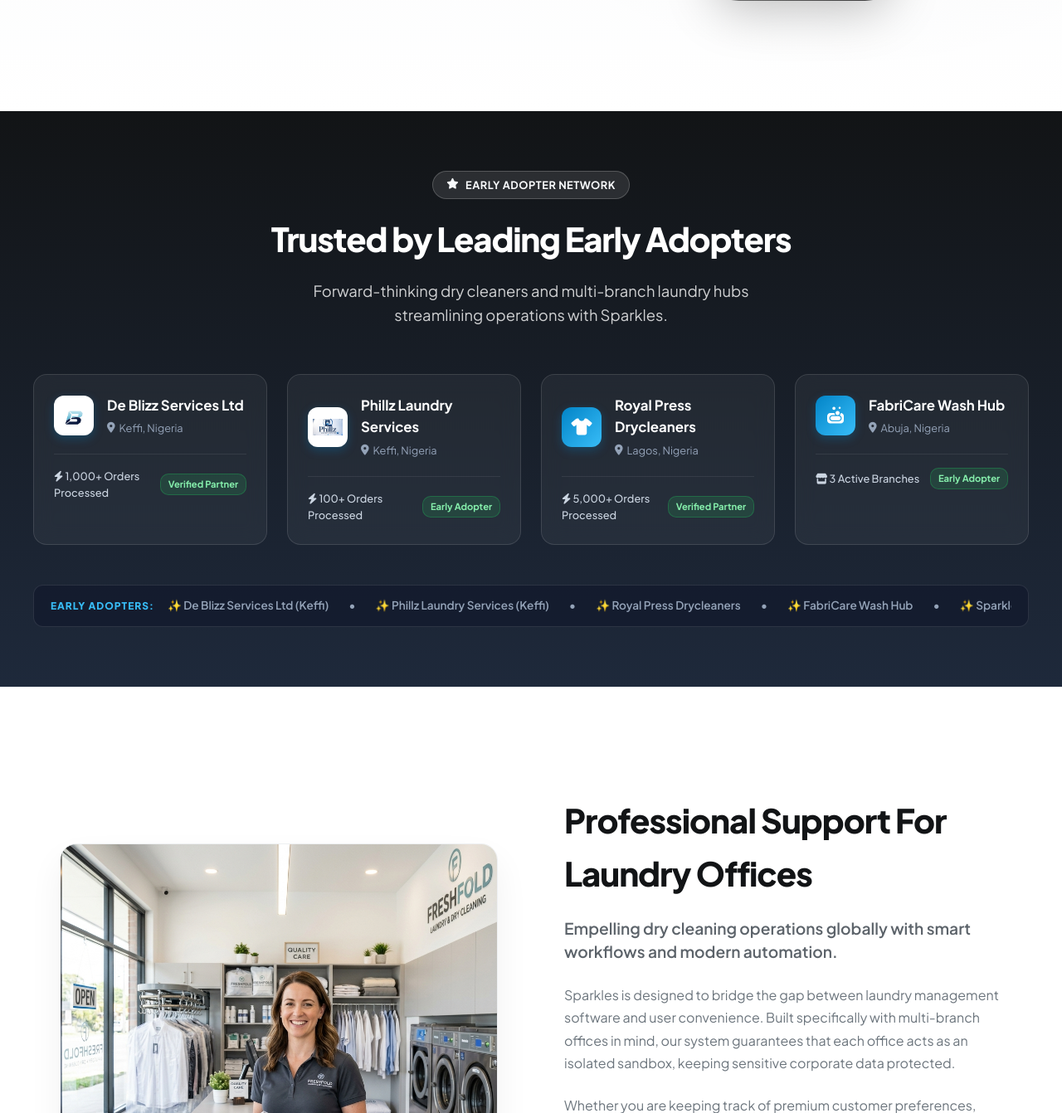
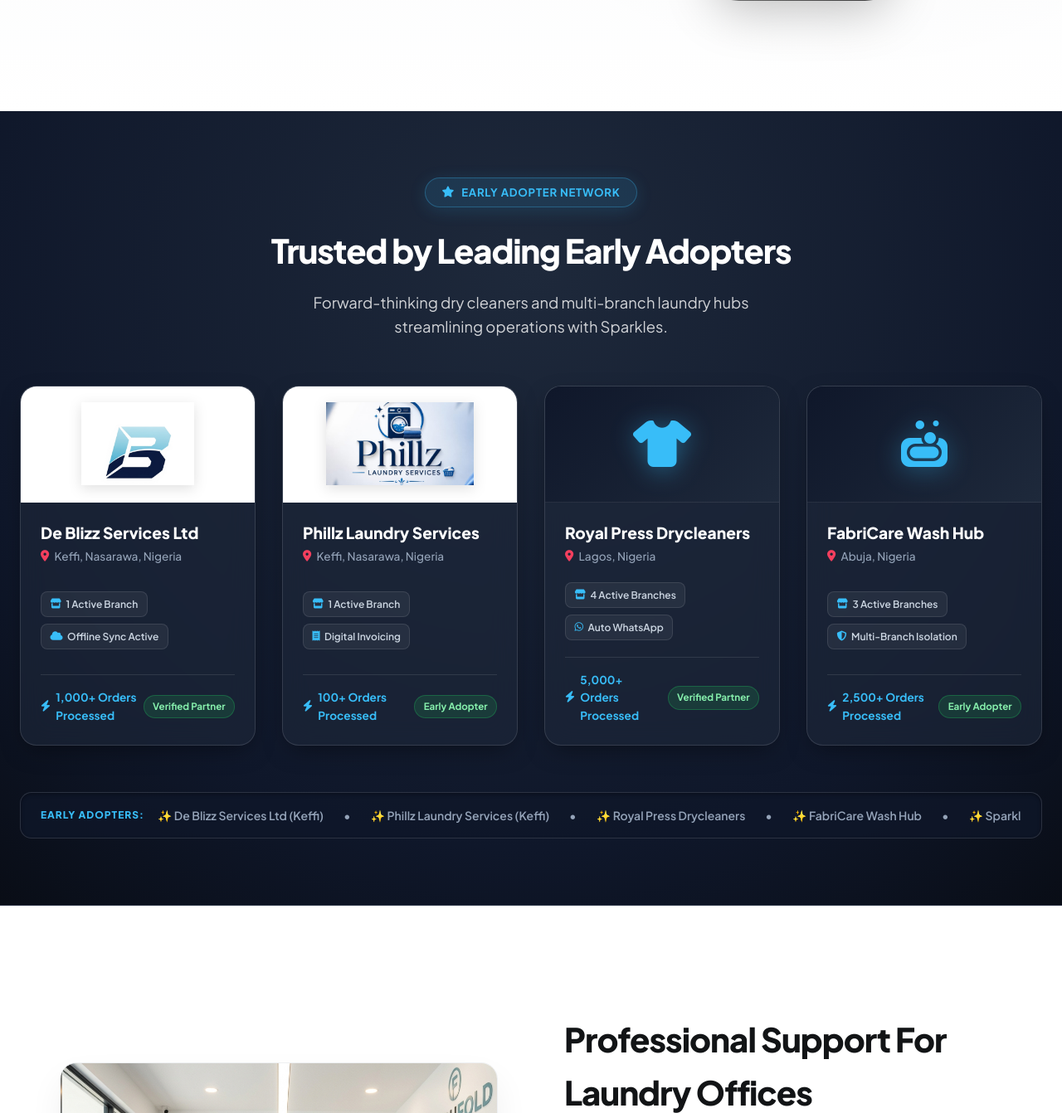
Before and after one commit to DamaMichaelYohanna/sparkles, a Django app: page / in a window 1280 px wide. Shown: the part 666-2008 px from the top of the page at 83% size. Run offline with Django 4.2, Linux system fonts and the light colour scheme.

Commit message:
Redesign Early Adopters section with prominent hero logo slots and feature pills

```diff
--- a/laundry_backend/landing/static/landing/css/styles.css
+++ b/laundry_backend/landing/static/landing/css/styles.css
@@ -1891,14 +1891,15 @@ footer {
 
 /* Early Adopters Showcase Section */
 .early-adopters-section {
-    background: linear-gradient(180deg, var(--accent-dark) 0%, #1e293b 100%);
-    padding: 4.5rem 1.5rem;
+    background: radial-gradient(circle at 50% 20%, #1e293b 0%, #0f172a 70%, #090d16 100%);
+    padding: 5rem 1.5rem;
     position: relative;
     overflow: hidden;
+    border-bottom: 1px solid rgba(255, 255, 255, 0.08);
 }
 
 .early-adopters-container {
-    max-width: 1200px;
+    max-width: 1240px;
     margin: 0 auto;
 }
 
@@ -1906,89 +1907,146 @@ footer {
     display: inline-flex;
     align-items: center;
     gap: 0.5rem;
-    background: rgba(255, 255, 255, 0.1);
-    border: 1px solid rgba(255, 255, 255, 0.2);
-    color: #f8fafc;
-    font-size: 0.8rem;
+    background: rgba(56, 189, 248, 0.12);
+    border: 1px solid rgba(56, 189, 248, 0.3);
+    color: #38bdf8;
+    font-size: 0.825rem;
     font-weight: 700;
-    padding: 0.35rem 1rem;
+    padding: 0.4rem 1.25rem;
     border-radius: 30px;
-    margin-bottom: 1rem;
+    margin-bottom: 1.25rem;
     text-transform: uppercase;
-    letter-spacing: 0.5px;
+    letter-spacing: 0.75px;
+    box-shadow: 0 4px 20px rgba(56, 189, 248, 0.15);
 }
 
 .adopters-grid {
     display: grid;
-    grid-template-columns: repeat(auto-fit, minmax(260px, 1fr));
-    gap: 1.5rem;
-    margin-top: 2.5rem;
-    margin-bottom: 3rem;
+    grid-template-columns: repeat(auto-fit, minmax(280px, 1fr));
+    gap: 2rem;
+    margin-top: 3rem;
+    margin-bottom: 3.5rem;
 }
 
 .adopter-card {
-    background: rgba(255, 255, 255, 0.05);
-    backdrop-filter: blur(12px);
-    -webkit-backdrop-filter: blur(12px);
+    background: rgba(30, 41, 59, 0.6);
+    backdrop-filter: blur(16px);
+    -webkit-backdrop-filter: blur(16px);
     border: 1px solid rgba(255, 255, 255, 0.12);
-    border-radius: 16px;
+    border-radius: 20px;
+    overflow: hidden;
+    display: flex;
+    flex-direction: column;
+    transition: all 0.35s cubic-bezier(0.4, 0, 0.2, 1);
+    box-shadow: 0 10px 30px -10px rgba(0, 0, 0, 0.5);
+}
+
+.adopter-card:hover {
+    transform: translateY(-8px);
+    border-color: rgba(56, 189, 248, 0.4);
+    box-shadow: 0 20px 40px -15px rgba(2, 132, 199, 0.35);
+    background: rgba(30, 41, 59, 0.85);
+}
+
+/* Large Hero Showcase Slot for Logo */
+.adopter-logo-showcase {
+    width: 100%;
+    height: 140px;
+    display: flex;
+    align-items: center;
+    justify-content: center;
+    padding: 1.25rem;
+    position: relative;
+    box-sizing: border-box;
+}
+
+.adopter-logo-showcase.white-bg {
+    background: #ffffff;
+    border-bottom: 1px solid rgba(255, 255, 255, 0.2);
+}
+
+.adopter-logo-showcase.icon-bg {
+    background: linear-gradient(135deg, #0f172a 0%, #1e293b 100%);
+    border-bottom: 1px solid rgba(255, 255, 255, 0.1);
+}
+
+.adopter-logo-hero {
+    max-height: 100px;
+    max-width: 85%;
+    width: auto;
+    height: auto;
+    object-fit: contain;
+    filter: drop-shadow(0 4px 8px rgba(0, 0, 0, 0.12));
+    transition: transform 0.3s ease;
+}
+
+.adopter-card:hover .adopter-logo-hero {
+    transform: scale(1.05);
+}
+
+.adopter-icon-hero {
+    font-size: 3.5rem;
+    color: #38bdf8;
+    filter: drop-shadow(0 4px 15px rgba(56, 189, 248, 0.4));
+}
+
+.adopter-card-body {
     padding: 1.5rem;
-    transition: transform 0.3s ease, border-color 0.3s ease, box-shadow 0.3s ease;
-}
-
-.adopter-card:hover {
-    transform: translateY(-5px);
-    border-color: rgba(255, 255, 255, 0.3);
-    box-shadow: 0 15px 30px rgba(0, 0, 0, 0.3);
-}
-
-.adopter-card-header {
-    display: flex;
-    align-items: center;
-    gap: 1rem;
-    margin-bottom: 1.25rem;
-}
-
-.adopter-logo-box {
-    width: 48px;
-    height: 48px;
-    border-radius: 12px;
-    background: linear-gradient(135deg, #0284c7 0%, #38bdf8 100%);
+    display: flex;
+    flex-direction: column;
+    flex-grow: 1;
+    justify-content: space-between;
+    gap: 1.25rem;
+}
+
+.adopter-header-info {
+    display: flex;
+    flex-direction: column;
+    gap: 0.35rem;
+}
+
+.adopter-name {
+    font-size: 1.2rem;
+    font-weight: 800;
     color: #ffffff;
-    display: flex;
-    align-items: center;
-    justify-content: center;
-    font-size: 1.25rem;
-    flex-shrink: 0;
-    box-shadow: 0 4px 12px rgba(2, 132, 199, 0.3);
-    overflow: hidden;
-}
-
-.adopter-logo-box.white-bg {
-    background: #ffffff;
-    padding: 6px;
-}
-
-.adopter-logo-box img {
-    width: 100%;
-    height: 100%;
-    object-fit: contain;
-    border-radius: 6px;
-}
-
-.adopter-name {
-    font-size: 1.05rem;
-    font-weight: 700;
-    color: #ffffff;
-    margin: 0 0 0.25rem 0;
+    margin: 0;
+    line-height: 1.3;
 }
 
 .adopter-location {
-    font-size: 0.8rem;
+    font-size: 0.85rem;
     color: #94a3b8;
     display: flex;
     align-items: center;
-    gap: 0.3rem;
+    gap: 0.4rem;
+    font-weight: 500;
+}
+
+.adopter-location i {
+    color: #f43f5e;
+}
+
+.adopter-features-list {
+    display: flex;
+    flex-wrap: wrap;
+    gap: 0.5rem;
+}
+
+.adopter-feature-pill {
+    background: rgba(255, 255, 255, 0.06);
+    border: 1px solid rgba(255, 255, 255, 0.1);
+    color: #cbd5e1;
+    font-size: 0.75rem;
+    font-weight: 600;
+    padding: 0.3rem 0.65rem;
+    border-radius: 8px;
+    display: inline-flex;
+    align-items: center;
+    gap: 0.35rem;
+}
+
+.adopter-feature-pill i {
+    color: #38bdf8;
 }
 
 .adopter-meta {
@@ -1996,36 +2054,40 @@ footer {
     align-items: center;
     justify-content: space-between;
     gap: 0.5rem;
-    border-top: 1px solid rgba(255, 255, 255, 0.08);
+    border-top: 1px solid rgba(255, 255, 255, 0.1);
     padding-top: 1rem;
-    font-size: 0.8rem;
+    font-size: 0.85rem;
 }
 
 .adopter-stat {
-    color: #cbd5e1;
-    font-weight: 500;
+    color: #38bdf8;
+    font-weight: 700;
+    display: flex;
+    align-items: center;
+    gap: 0.4rem;
 }
 
 .adopter-tag {
     background: rgba(34, 197, 94, 0.15);
     border: 1px solid rgba(34, 197, 94, 0.3);
     color: #86efac;
-    font-size: 0.7rem;
+    font-size: 0.725rem;
     font-weight: 700;
-    padding: 0.2rem 0.55rem;
-    border-radius: 10px;
+    padding: 0.25rem 0.65rem;
+    border-radius: 20px;
     white-space: nowrap;
 }
 
 .adopter-ticker-wrapper {
-    background: rgba(15, 23, 42, 0.6);
-    border: 1px solid rgba(255, 255, 255, 0.1);
-    border-radius: 12px;
-    padding: 0.85rem 1.25rem;
+    background: rgba(15, 23, 42, 0.75);
+    border: 1px solid rgba(255, 255, 255, 0.12);
+    border-radius: 14px;
+    padding: 1rem 1.5rem;
     display: flex;
     align-items: center;
     gap: 1rem;
     overflow: hidden;
+    box-shadow: inset 0 2px 4px rgba(0, 0, 0, 0.3);
 }
 
 .ticker-label {
@@ -2041,7 +2103,7 @@ footer {
     align-items: center;
     gap: 1.5rem;
     color: #94a3b8;
-    font-size: 0.85rem;
+    font-size: 0.875rem;
     font-weight: 600;
     white-space: nowrap;
     overflow: hidden;
--- a/laundry_backend/landing/templates/landing/index.html
+++ b/laundry_backend/landing/templates/landing/index.html
@@ -74,69 +74,85 @@
             <div class="adopters-grid">
                 <!-- Adopter 1: De Blizz Services Ltd -->
                 <div class="adopter-card">
-                    <div class="adopter-card-header">
-                        <div class="adopter-logo-box white-bg">
-                            <img src="{% static 'landing/images/de_blizz_logo.png' %}" alt="De Blizz Services Ltd Logo">
+                    <div class="adopter-logo-showcase white-bg">
+                        <img src="{% static 'landing/images/de_blizz_logo.png' %}" alt="De Blizz Services Ltd Logo" class="adopter-logo-hero">
                     </div>
-                        <div>
+                    <div class="adopter-card-body">
+                        <div class="adopter-header-info">
                             <h4 class="adopter-name">De Blizz Services Ltd</h4>
-                            <span class="adopter-location"><i class="fa-solid fa-location-dot"></i> Keffi, Nigeria</span>
+                            <span class="adopter-location"><i class="fa-solid fa-location-dot"></i> Keffi, Nasarawa, Nigeria</span>
                         </div>
+                        <div class="adopter-features-list">
+                            <div class="adopter-feature-pill"><i class="fa-solid fa-store"></i> 1 Active Branch</div>
+                            <div class="adopter-feature-pill"><i class="fa-solid fa-cloud"></i> Offline Sync Active</div>
                         </div>
                         <div class="adopter-meta">
                             <span class="adopter-stat"><i class="fa-solid fa-bolt"></i> 1,000+ Orders Processed</span>
                             <span class="adopter-tag">Verified Partner</span>
                         </div>
                     </div>
+                </div>
 
                 <!-- Adopter 2: Phillz Laundry Services -->
                 <div class="adopter-card">
-                    <div class="adopter-card-header">
-                        <div class="adopter-logo-box white-bg">
-                            <img src="{% static 'landing/images/phillz_logo.jpg' %}" alt="Phillz Laundry Services Logo">
+                    <div class="adopter-logo-showcase white-bg">
+                        <img src="{% static 'landing/images/phillz_logo.jpg' %}" alt="Phillz Laundry Services Logo" class="adopter-logo-hero">
                     </div>
-                        <div>
+                    <div class="adopter-card-body">
+                        <div class="adopter-header-info">
                             <h4 class="adopter-name">Phillz Laundry Services</h4>
-                            <span class="adopter-location"><i class="fa-solid fa-location-dot"></i> Keffi, Nigeria</span>
+                            <span class="adopter-location"><i class="fa-solid fa-location-dot"></i> Keffi, Nasarawa, Nigeria</span>
                         </div>
+                        <div class="adopter-features-list">
+                            <div class="adopter-feature-pill"><i class="fa-solid fa-store"></i> 1 Active Branch</div>
+                            <div class="adopter-feature-pill"><i class="fa-solid fa-receipt"></i> Digital Invoicing</div>
                         </div>
                         <div class="adopter-meta">
                             <span class="adopter-stat"><i class="fa-solid fa-bolt"></i> 100+ Orders Processed</span>
                             <span class="adopter-tag">Early Adopter</span>
                         </div>
                     </div>
+                </div>
 
-                <!-- Adopter 3 -->
+                <!-- Adopter 3: Royal Press Drycleaners -->
                 <div class="adopter-card">
-                    <div class="adopter-card-header">
-                        <div class="adopter-logo-box">
-                            <i class="fa-solid fa-shirt"></i>
+                    <div class="adopter-logo-showcase icon-bg">
+                        <i class="fa-solid fa-shirt adopter-icon-hero"></i>
                     </div>
-                        <div>
+                    <div class="adopter-card-body">
+                        <div class="adopter-header-info">
                             <h4 class="adopter-name">Royal Press Drycleaners</h4>
                             <span class="adopter-location"><i class="fa-solid fa-location-dot"></i> Lagos, Nigeria</span>
                         </div>
+                        <div class="adopter-features-list">
+                            <div class="adopter-feature-pill"><i class="fa-solid fa-store"></i> 4 Active Branches</div>
+                            <div class="adopter-feature-pill"><i class="fa-brands fa-whatsapp"></i> Auto WhatsApp</div>
                         </div>
                         <div class="adopter-meta">
                             <span class="adopter-stat"><i class="fa-solid fa-bolt"></i> 5,000+ Orders Processed</span>
                             <span class="adopter-tag">Verified Partner</span>
                         </div>
                     </div>
+                </div>
 
-                <!-- Adopter 4 -->
+                <!-- Adopter 4: FabriCare Wash Hub -->
                 <div class="adopter-card">
-                    <div class="adopter-card-header">
-                        <div class="adopter-logo-box">
-                            <i class="fa-solid fa-soap"></i>
+                    <div class="adopter-logo-showcase icon-bg">
+                        <i class="fa-solid fa-soap adopter-icon-hero"></i>
                     </div>
-                        <div>
+                    <div class="adopter-card-body">
+                        <div class="adopter-header-info">
                             <h4 class="adopter-name">FabriCare Wash Hub</h4>
                             <span class="adopter-location"><i class="fa-solid fa-location-dot"></i> Abuja, Nigeria</span>
                         </div>
+                        <div class="adopter-features-list">
+                            <div class="adopter-feature-pill"><i class="fa-solid fa-store"></i> 3 Active Branches</div>
+                            <div class="adopter-feature-pill"><i class="fa-solid fa-shield-halved"></i> Multi-Branch Isolation</div>
                         </div>
                         <div class="adopter-meta">
-                        <span class="adopter-stat"><i class="fa-solid fa-store"></i> 3 Active Branches</span>
+                            <span class="adopter-stat"><i class="fa-solid fa-bolt"></i> 2,500+ Orders Processed</span>
                             <span class="adopter-tag">Early Adopter</span>
+                        </div>
                     </div>
                 </div>
             </div>
```
Lines whose indentation alone changed are shown as unchanged.
